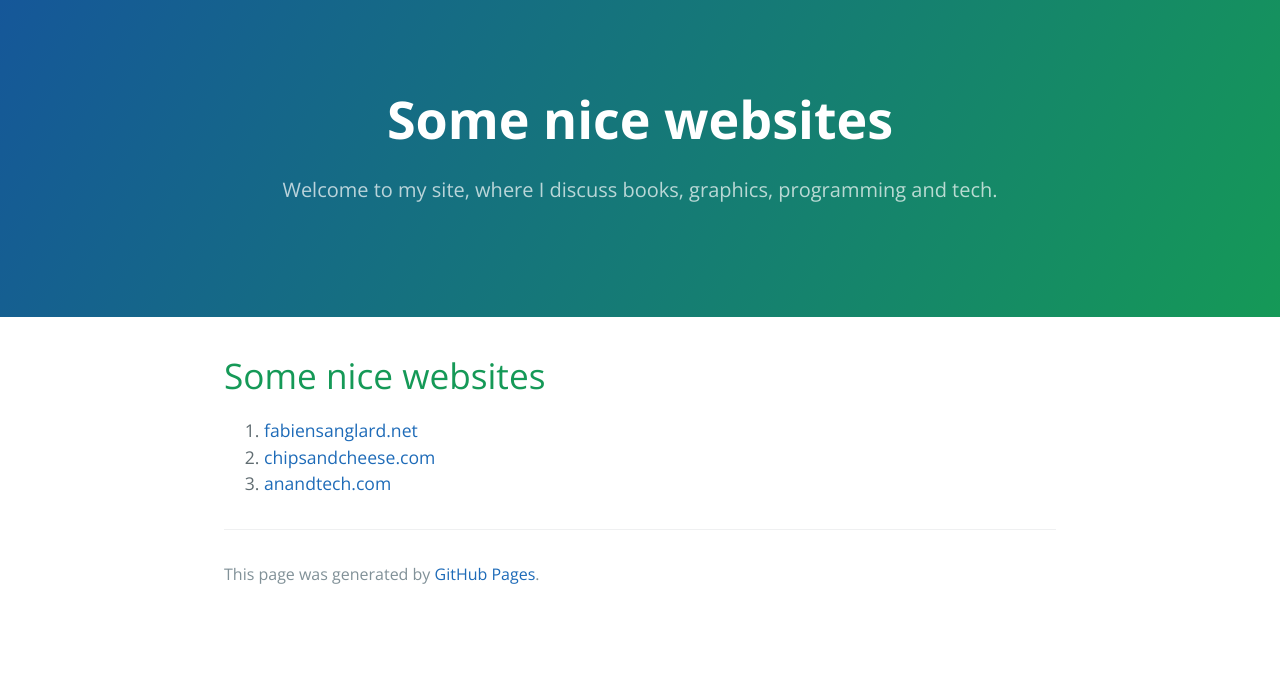
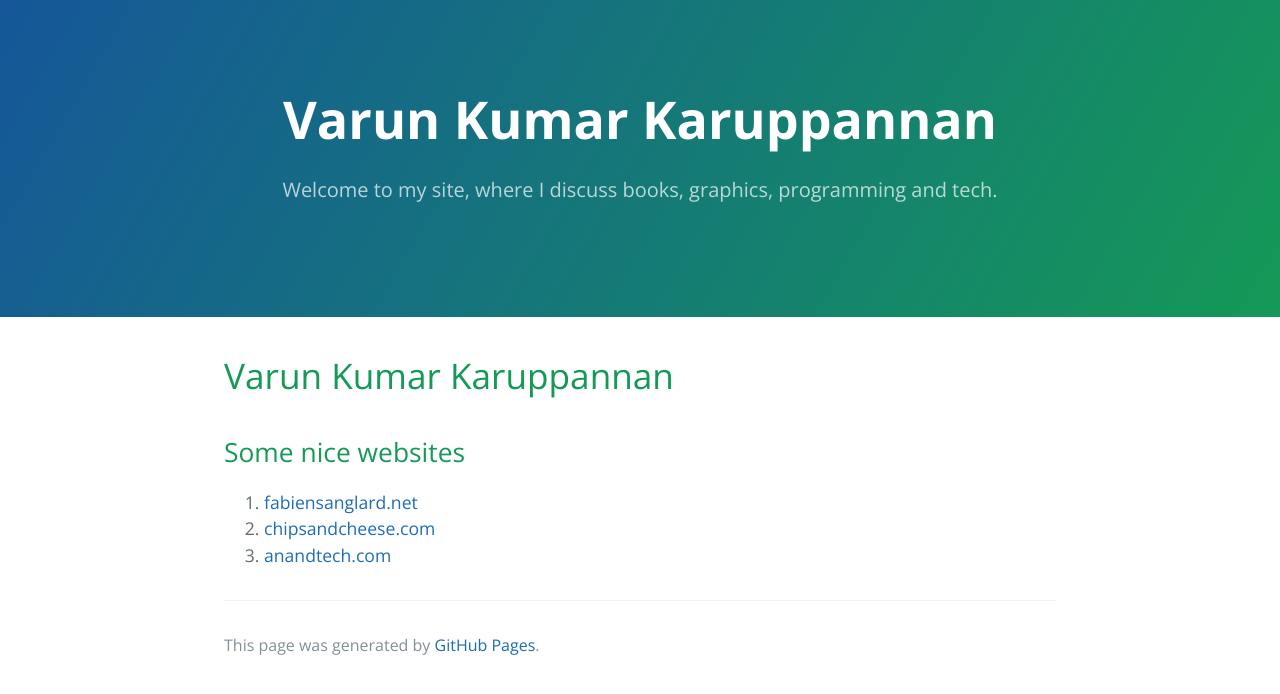
Before and after one commit to varunk08/varunk08.github.io, a Jekyll site: the page built from index.md, in a window 1280 px wide. Shown: the top 694 px of the page. Built offline with Jekyll 4.4.1, drawn with Linux system fonts in a browser that asks for light colours; our own code applies the rules of GitHub Pages for plain Markdown files.

Commit message:
Update index.md

```diff
--- a/index.md
+++ b/index.md
@@ -1,4 +1,8 @@
-# Some nice websites
+# Varun Kumar Karuppannan
+
+
+
+## Some nice websites
 
 1. [fabiensanglard.net](https://fabiensanglard.net/)
 2. [chipsandcheese.com](https://chipsandcheese.com/)
```
